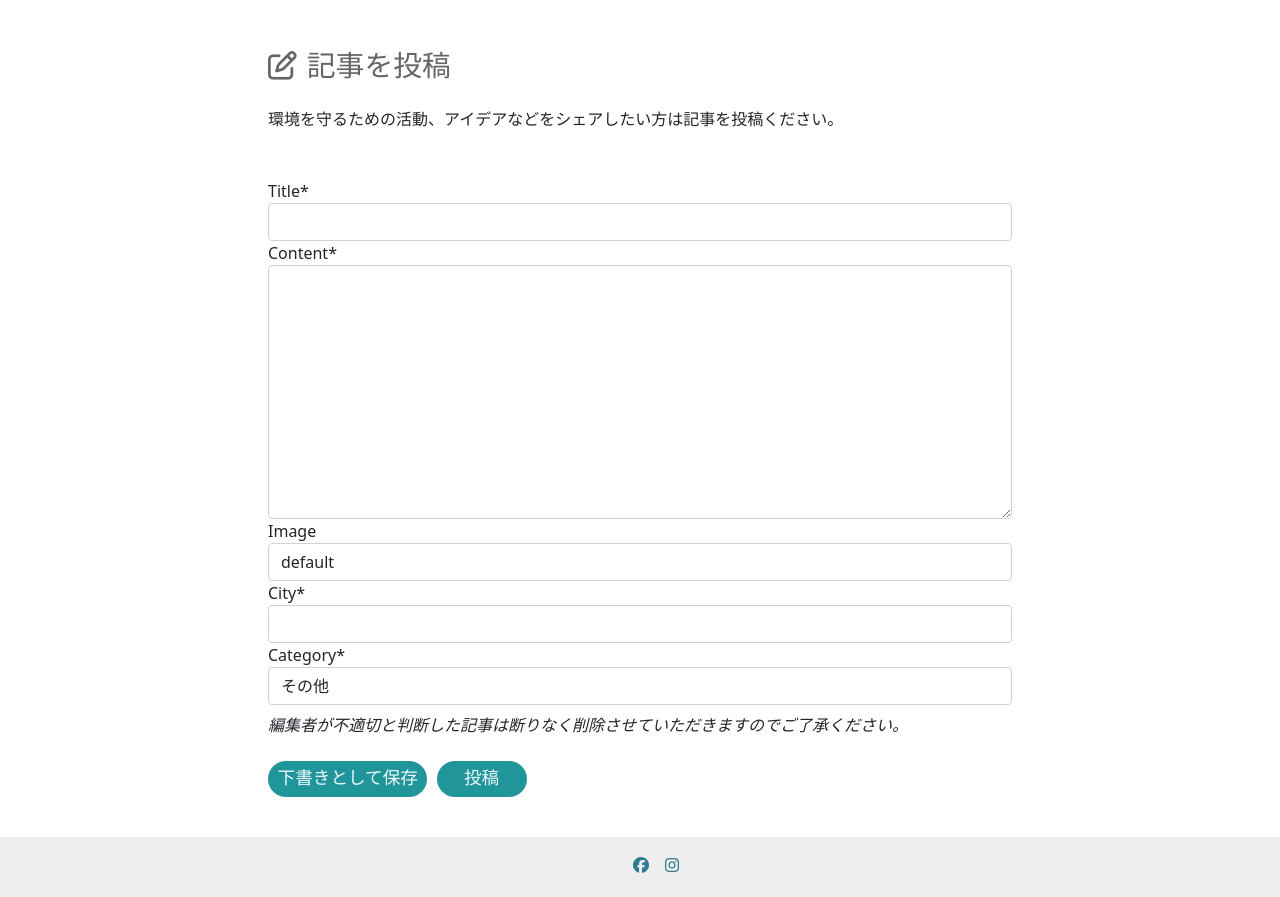
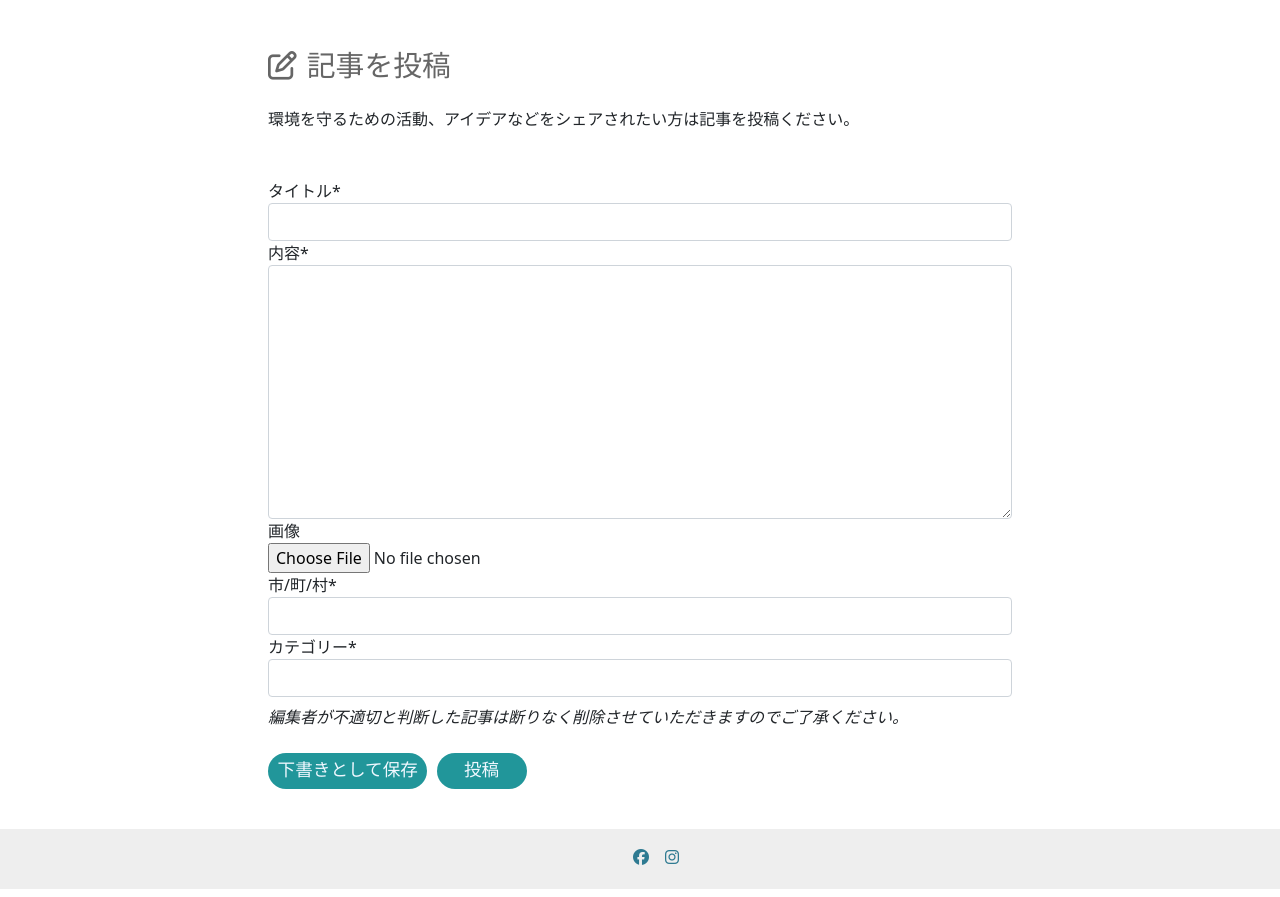
Before and after one commit to rkyzk/eco-post-sep-2023, a Django app: page /add_story/ in a window 1280 px wide. Shown: the part 90-987 px from the top of the page. Run offline with Django 3.2, Linux system fonts and the light colour scheme; the visitor is signed in with stand-in values (Sample User, id 1); some libraries are stand-ins or nearby versions.

Commit message:
記事投稿のラベルを日本語に変更

```diff
--- a/blog/forms.py
+++ b/blog/forms.py
@@ -3,6 +3,8 @@
 from .models import Comment, Post, CATEGORY
 from django import forms
 from django_yearmonth_widget.widgets import DjangoYearMonthWidget
+from crispy_forms.helper import FormHelper
+from crispy_forms.layout import Layout, Field
 
 
 class DateInput(forms.DateInput):
@@ -11,19 +13,16 @@ class DateInput(forms.DateInput):
 
 class PostForm(forms.ModelForm):
     """Postフォーム"""
+    title = forms.CharField(label='タイトル')
+    content = forms.CharField(label='内容', widget=forms.Textarea)
+    featured_image = forms.ImageField(label='画像', required=False)
+    city = forms.CharField(label='市/町/村')
+    category = forms.CharField(label='カテゴリー')
 
     class Meta:
         model = Post
         fields = ['title', 'content', 'featured_image',
                   'city', 'category']
-        title = forms.CharField(required=True)
-        content = forms.CharField(required=True)
-        city = forms.CharField(required=True)
-
-        def __init__(self, *args, **kwargs):
-            """Set required flag of featured image to False."""
-            self.fields['featured_image'].required = False
-            super(PostForm, self).__init__(*args, **kwargs)
 
 
 class CommentForm(forms.ModelForm):
@@ -31,4 +30,4 @@ class CommentForm(forms.ModelForm):
     class Meta:
         model = Comment
         fields = ('body',)
-        labels = {'body': 'comment'}
+        labels = {'body': 'コメント'}
--- a/blog/static/blog/css/style.css
+++ b/blog/static/blog/css/style.css
@@ -384,6 +384,12 @@ footer {
     width: 350px;
 }
 
+/*----------- add_post.html ----------------------*/
+.block-content.form-section>div>form>#div_id_content>#id_content {
+    width: 100%;
+    height: 300px !important;
+}
+
 @media screen and (min-width: 995px) {
     #nav-menu {
         display: block !important;
--- a/blog/templates/blog/add_post.html
+++ b/blog/templates/blog/add_post.html
@@ -4,7 +4,7 @@
 <div class="container form-section">
     <div class="col-lg-8 offset-lg-2">
         <h2 class="mt-5 mb-4 page-title"><i class="fa-regular fa-pen-to-square big-space-right"></i>記事を投稿</h2>
-        <p class=>環境を守るための活動、アイデアなどをシェアしたい方は記事を投稿ください。
+        <p class=>環境を守るための活動、アイデアなどをシェアされたい方は記事を投稿ください。
         </p>
         <form method="post" class="mt-5" enctype="multipart/form-data">
             {% csrf_token %}
```
